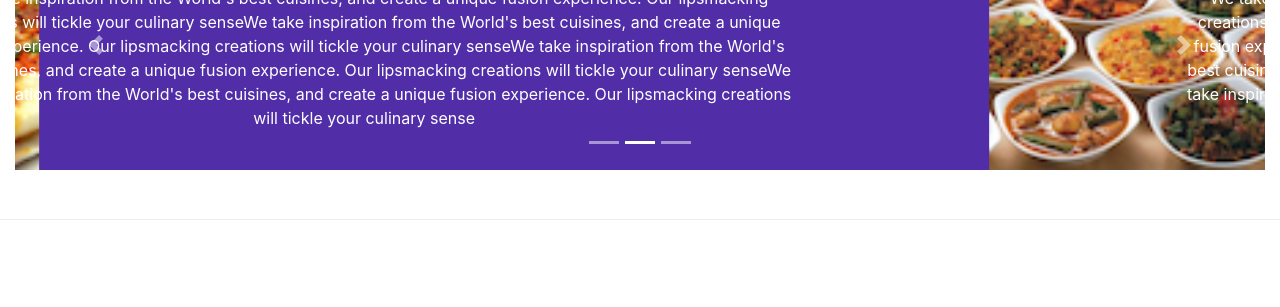
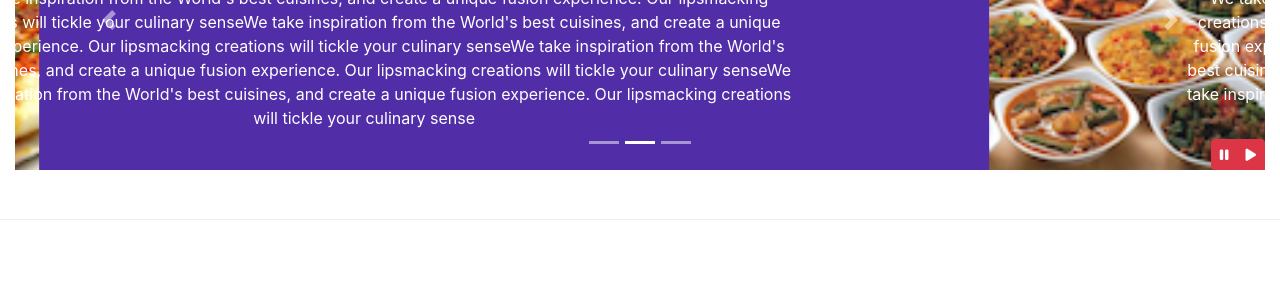
Before and after one commit to LiandaDuanDal/git-booststrap-practice, a website: page index.html in a window 1280 px wide. Shown: the part 493-800 px from the top of the page. Drawn offline with nearby package versions, Linux system fonts and the light colour scheme.

Commit message:
Bootstrap and JQuery

```diff
--- a/css/style.css
+++ b/css/style.css
@@ -76,3 +76,9 @@ body{
     left: 0;
     min-height: 300px;
 }
+#carouselButton {
+    right:0px;
+    position: absolute;
+    bottom: 0px;
+    z-index: 1;
+}
--- a/index.html
+++ b/index.html
@@ -146,6 +146,8 @@
 <div class="row row-content">
     <div class="col">
         <div id="mycarousel" class="carousel slide" data-ride="carousel">
+
+
             <div class="carousel-inner" role="listbox">
                 <!-- active 表示渲染的时候默认显示的第一个元素 -->
                 <div class="carousel-item active">
@@ -179,7 +181,11 @@
                 <li data-target="#mycarousel" data-slide-to="1"></li>
                 <li data-target="#mycarousel" data-slide-to="2"></li>
             </ol>
-        </div>
+
+
+
+
+
 
                 <!-- 添加左右切换按钮 -->
                 <a class="carousel-control-prev" href="#mycarousel" role="button" data-slide="prev">
@@ -188,6 +194,22 @@
                 <a class="carousel-control-next" href="#mycarousel" role="button" data-slide="next">
                     <span class="carousel-control-next-icon"></span>
                 </a>
+
+
+                <!-- add botton to the carousel -->
+                <div class="btn-group" id="carouselButton">
+                    <button class="btn btn-danger btn-sm" id="carousel-pause">
+                        <span class="fa fa-pause"></span>
+                    </button>
+                    <button class="btn btn-danger btn-sm" id="carousel-play">
+                        <span class="fa fa-play"></span>
+                    </button>
+                </div>
+
+
+         </div>
+
+
      </div>
 </div>
 
@@ -472,10 +494,18 @@
  <script src="node_modules/popper.js/dist/umd/popper.min.js"></script>
  <script src="node_modules/bootstrap/dist/js/bootstrap.min.js"></script>
 <script>
-    // $(document).ready(function(){
-    //     $('[data-toggle="tooltip"]').tooltip();
-    // });
+    $(document).ready(function(){
+        $("#mycarousel").carousel( { interval: 200} );
+        $("#carousel-pause").click(function(){
+            // alert("pause!!");
+            $("#mycarousel").carousel('pause');
+        });
+        $("#carousel-play").click(function(){
+            $("#mycarousel").carousel('cycle');
+        });
+    });
 </script>
+
 </body>
 
 </html>
```
Lines whose indentation alone changed are shown as unchanged.
